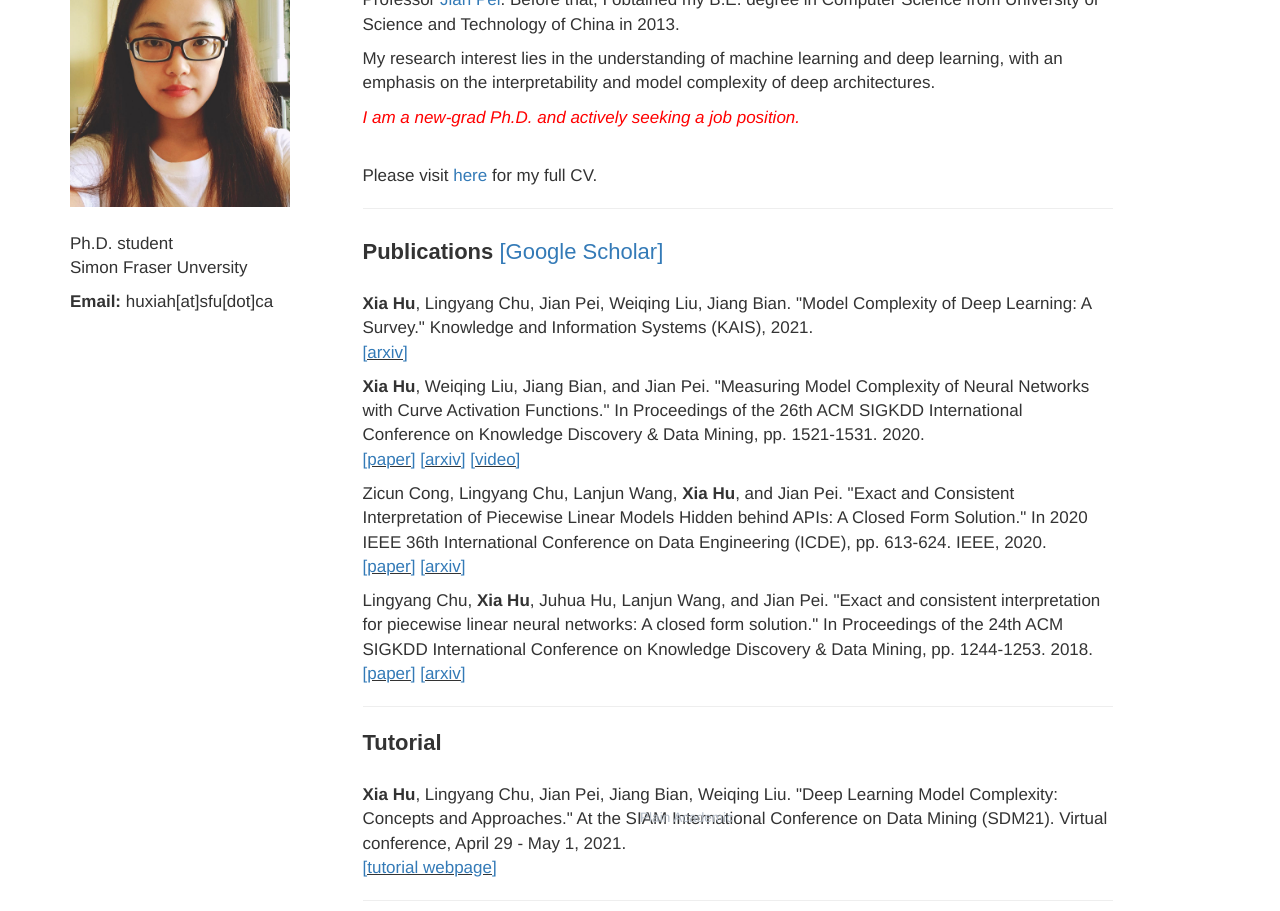
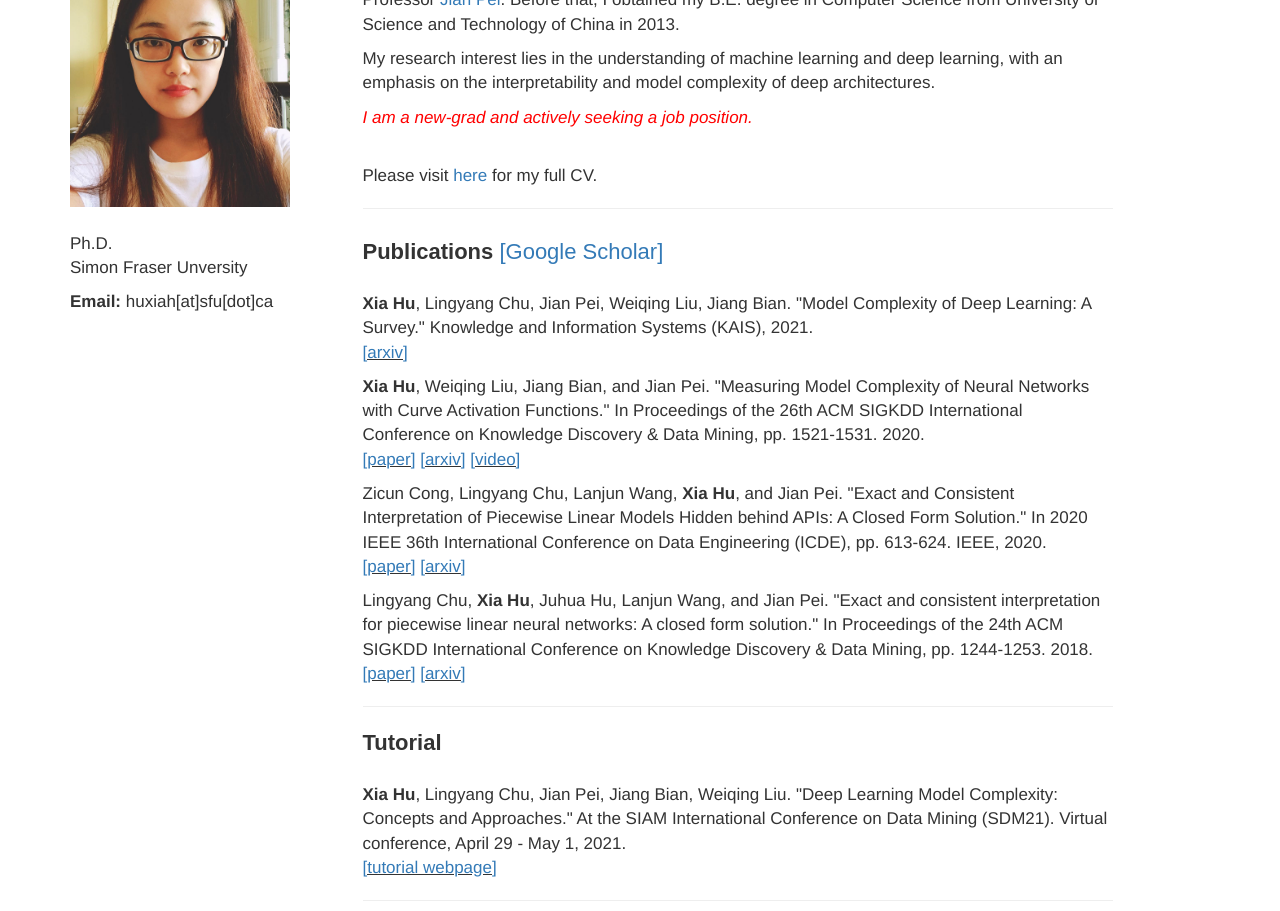
Before and after one commit to Xia-Hu/Xia-Hu.github.io, a Jekyll site: the page index.html, which Jekyll copies as it is, in a window 1280 px wide. Shown: the part 244-1155 px from the top of the page. Built offline with Jekyll 4.4.1, drawn with Linux system fonts in a browser that asks for light colours.

Commit message:
Update index.html

```diff
--- a/index.html
+++ b/index.html
@@ -65,7 +65,7 @@
             <div class="col-md-3">
             	<img class="img-responsive" src="photo.jpg"  alt="" width="220px"><br>
 
-                <p>Ph.D. student<br>
+                <p>Ph.D.<br>
                 Simon Fraser Unversity<p>
 
                 <p><b>Email: </b> huxiah[at]sfu[dot]ca </p>
@@ -89,7 +89,7 @@
 					with an emphasis on the interpretability and model complexity of deep architectures. <br>
 			      	</p>
 
-					<p style="color: red"><i>I am a new-grad Ph.D. and actively seeking a job position.</i></p>
+				<p style="color: red"><i>I am a new-grad and actively seeking a job position.</i></p>
 			      	<br>
 
 			      	<p>Please visit <a href="Xia_CV.pdf" target="_blank">here</a> for my full CV.</p>
@@ -141,11 +141,9 @@
 			      	<p><b>Xia Hu</b>, Lingyang Chu, Jian Pei, Jiang Bian, Weiqing Liu. "Deep Learning Model Complexity: Concepts and Approaches." At the SIAM International Conference on Data Mining (SDM21). Virtual conference, April 29 - May 1, 2021.<br>
 			      		<u><a href="sdm21_tutorial.html" target="_blank">[tutorial webpage]</a></u>
 			      	</p>
-			    </div>
+			</div>
 
 			    <hr><br><br><br>
-
-    <!-- /.container -->
 
     		</div>
 
@@ -156,11 +154,6 @@
 
 
     </div>
-    <!-- /.container -->
-
-        <!-- Other people may like it too! -->
-    <a style="color:#b5bec9;font-size:0.8em; float:left; position:relative; left:50%;" href="https://github.com/mavroudisv/plain-academic">Plain Academic</a>
-
 
 		<script>
 
```
